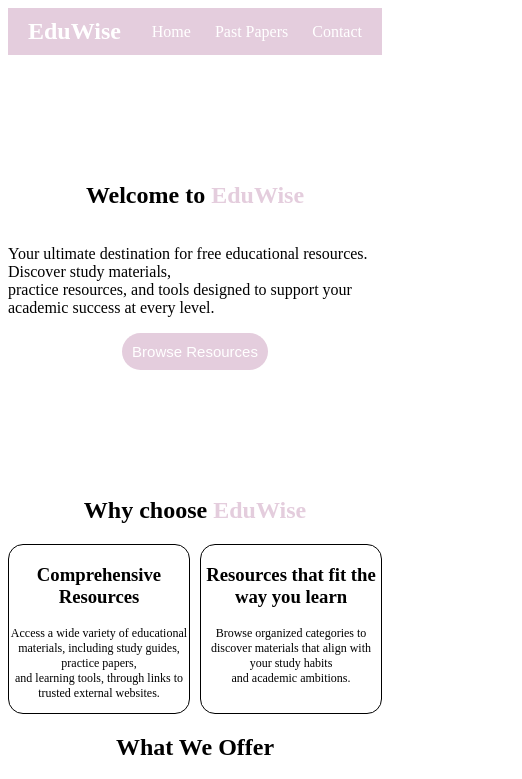
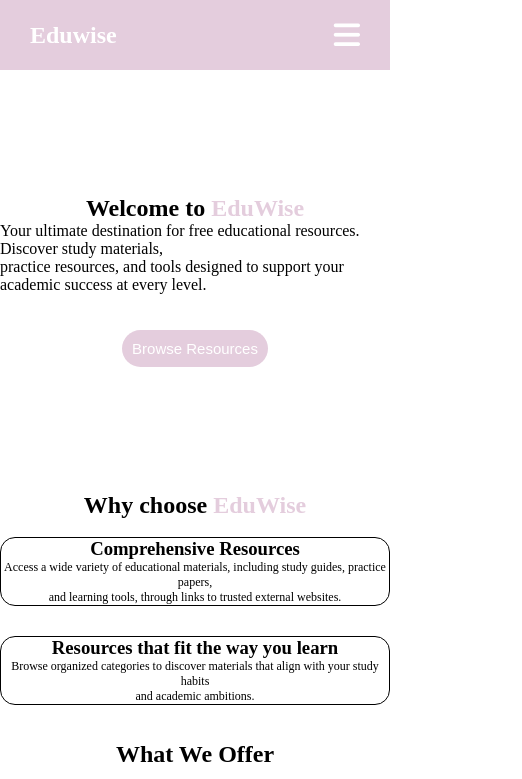
Before and after one commit to Mata1705/EduWise, a plain HTML site: page index.html in a window 390 px wide. Shown: the top 779 px of the page, 522 px wide, since content can reach past the window. Drawn offline with Linux system fonts and the light colour scheme.

Commit message:
Final first version

```diff
--- a/index.html
+++ b/index.html
@@ -5,16 +5,37 @@
     <meta name="viewport" content="width=device-width, initial-scale=1.0">
     <title>EduWise</title>
     <link rel="stylesheet" href="style.css"/>
+
 </head>
 <body>
-    <header>
-        <div class="logo">EduWise</div>
-        <nav>
-         <a href="index.html">Home</a>
-         <a href="grade.html">Past Papers</a>
-         <a href="contact.html">Contact</a>
-        </nav>
-    </header>
+    <nav>
+        <div class="logo">
+            <h1>Eduwise</h1>
+        </div>
+        <ul id="menuList">
+            <li><a href="index.html">Home</a></li>
+            <li><a href="pastpapers12.html">Past Papers</a></li>
+            <li><a href="contact.html">Contact Us</a></li>
+        </ul>
+        <div class="menu-icon">
+            <i class="fa-solid fa-bars" onclick="toggleMenu()"></i>
+        </div>
+    </nav>
+
+    <script>
+        let menuList = document.getElementById("menuList")
+        menuList.style.maxHeight = "0px";
+
+        function toggleMenu(){
+            if(menuList.style.maxHeight == "0px")
+        {
+            menuList.style.maxHeight = "300px";
+        }
+        else{
+            menuList.style.maxHeight = "0px";
+        }
+        }
+    </script>
 
     <div class="title">
      <h2>Welcome to <span>EduWise</span></h2>
@@ -22,13 +43,13 @@
         practice resources, and tools designed to support your academic success at every level.</p>
 
 
-     <div class="buttons">
+     <div class="buttons"><br/> <br/>
         <button><a href="grade.html">Browse Resources</a></button>
      </div>
     </div>
 
     <div class="middle">
-        <h2>Why choose <span>EduWise</span></h2>
+        <h2>Why choose <span>EduWise</span></h2><br/>
 
         <div class="offers">
             <div class="offer1">
@@ -52,10 +73,10 @@
                 <p class="word"></p>
             </div>-->
         </div>
-    </div>
+    </div><br/> <br/>
 
     <div class="offer">
-        <h2>What We Offer</h2>
+        <h2>What We Offer</h2><br/>
 
         <div class="offers">
             <div class="offer1">
@@ -84,9 +105,13 @@
     <button><a href="grade.html">Start Leaning Today</a></button><br/><br/>
 
     <footer>
-        <p>EduWise shares links to helpful educational resources to make learning easier.</br/>
+
+        <p>Disclaimer!<br/>
+            EduWise shares links to helpful educational resources to make learning easier.</br/>
             Unless stated otherwise, we're not connected with or endorsed by the sites we link to, and we can't</br/>
             guarantee their content or availability.</p>
     </footer>
+
+    <script src="https://kit.fontawesome.com/eecf2173e8.js" crossorigin="anonymous"></script>
 </body>
 </html>
--- a/style.css
+++ b/style.css
@@ -1,9 +1,65 @@
+
+*{
+  margin: 0;
+  padding: 0;
+  box-sizing: border-box;
+}
+
+body{
+  min-height: 100vh;
+  min-height: 100dvh;
+}
+
+.logo{
+  color: white;
+}
+
+nav {
+  padding: 10px 30px;
+  display: flex;
+  align-items: center;
+  justify-content: space-between;
+  background: #E4CDDD;
+  position: relative;
+  height: 70px;
+}
+
+nav ul {
+  display: flex;
+  gap: 30px;
+}
+
+nav ul li{
+  list-style-type: none;
+}
+
+nav ul li a{
+  text-decoration: none;
+  color: white;
+}
+
+nav ul li a:hover{
+  background-color: black;
+  padding: 10px;
+  border-radius: 5px;
+}
+
+.menu-icon{
+  display: none;
+}
+
+.menu-icon i{
+  color: white;
+  font-size: 30px;
+}
+
 button{
     background-color: #E4CDDD;
     color: white;
     border-radius: 20px;
     border: none;
     text-align: center;
+    padding: 15px;
 }
 
 a{
@@ -31,31 +87,6 @@ h2{
     text-align: center;
 }
 
-header {
-  display: flex;               /* makes items align in a row */
-  justify-content: space-between; /* spreads items left & right */
-  align-items: center;         /* centers them vertically */
-  padding: 10px 20px;
-  background: #E4CDDD;
-  color: white;
-  z-index: 500;
-}
-
-header .logo {
-  font-size: 24px;
-  font-weight: bold;
-}
-
-header nav a {
-  color: white;
-  text-decoration: none;
-  margin-left: 20px;
-}
-
-header nav a:hover {
-  text-decoration: underline;
-}
-
 .paper{
     border: 1px solid black;
     border-radius: 15px;
@@ -78,6 +109,7 @@ header nav a:hover {
 .grade{
   border-radius: 5px;
   background-color: #E4CDDD;
+  color: white;
 }
 
 .grades{
@@ -131,7 +163,7 @@ header nav a:hover {
             transition: background-color 0.3s;
         }
          button:hover{
-            background-color: #0056b3;
+            background-color: black;
         }
 
 .soon{
@@ -144,17 +176,6 @@ header nav a:hover {
 
 .soon:hover{
   background-color: white;
-}
-
-@media (max-width: 400px){
-  .custom-form{
-    padding: 20px 15px;
-  }
-
-  button{
-    font-size: 15px;
-    padding: 10px;
-  }
 }
 
 .title {
@@ -179,3 +200,41 @@ header nav a:hover {
     width: 70%;
     border-radius: 15px;
   }
+
+  @media (max-width: 880px){
+  .custom-form{
+    padding: 20px 15px;
+  }
+
+  button{
+    font-size: 15px;
+    padding: 10px;
+  }
+
+  .offers{
+    display: grid;
+    grid-template-columns: 1fr;
+    gap: 30px;
+  }
+
+  nav ul{
+    position: absolute;
+    top: 70px;
+    left: 0;
+    right: 0;
+    flex-direction: column;
+    text-align: center;
+    background: #E4CDDD;
+    gap: 0;
+    overflow: hidden;
+  }
+  nav ul li{
+    padding: 20px;
+  }
+  .menu-icon{
+    display: block;
+  }
+  #menuList{
+    transition: all 0.5s;
+  }
+  }
```
Also changed, not shown: contact.html (+29 -8 lines), grade.html (+31 -9 lines), pastpapers12.html (+30 -8 lines), main.js (deleted).
